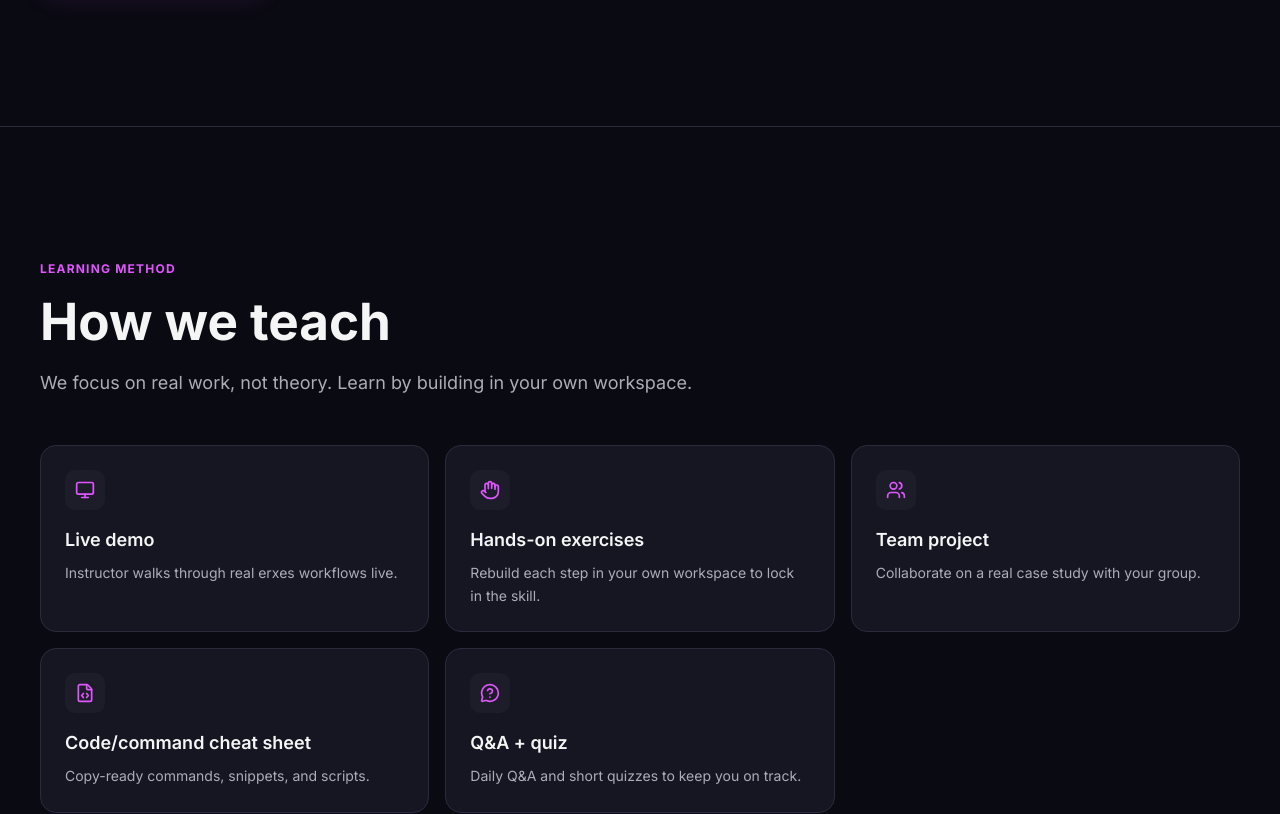
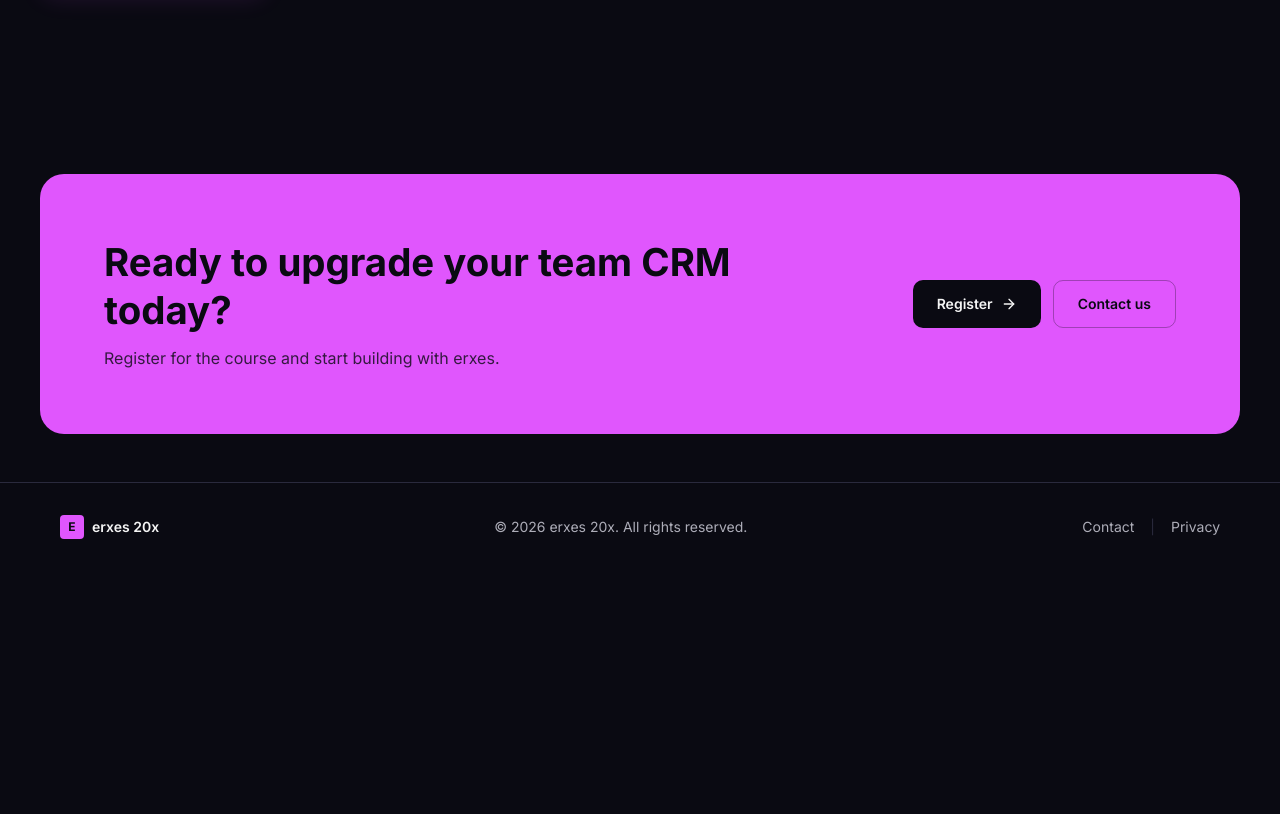
Before and after one commit to Enkhuushka/erxes-20x-web, a Next.js app: page /en in a window 1280 px wide. Shown: the part 1887-2701 px from the top of the page. After the commit the page ends 2458 px from the top, so only its background shows below. Built offline with nearby package versions, Linux system fonts and the light colour scheme; no server answers.

Commit message:
chore: initial site build

```diff
--- a/src/app/[locale]/page.tsx
+++ b/src/app/[locale]/page.tsx
@@ -2,7 +2,6 @@ import { getTranslations } from "next-intl/server";
 import Hero from "@/components/sections/Hero";
 import Stats from "@/components/sections/Stats";
 import Curriculum from "@/components/sections/Curriculum";
-import Method from "@/components/sections/Method";
 import CtaBanner from "@/components/sections/CtaBanner";
 
 export async function generateMetadata({
@@ -24,7 +23,6 @@ export default function Home() {
       <Hero />
       <Stats />
       <Curriculum />
-      <Method />
       <CtaBanner />
     </>
   );
```
